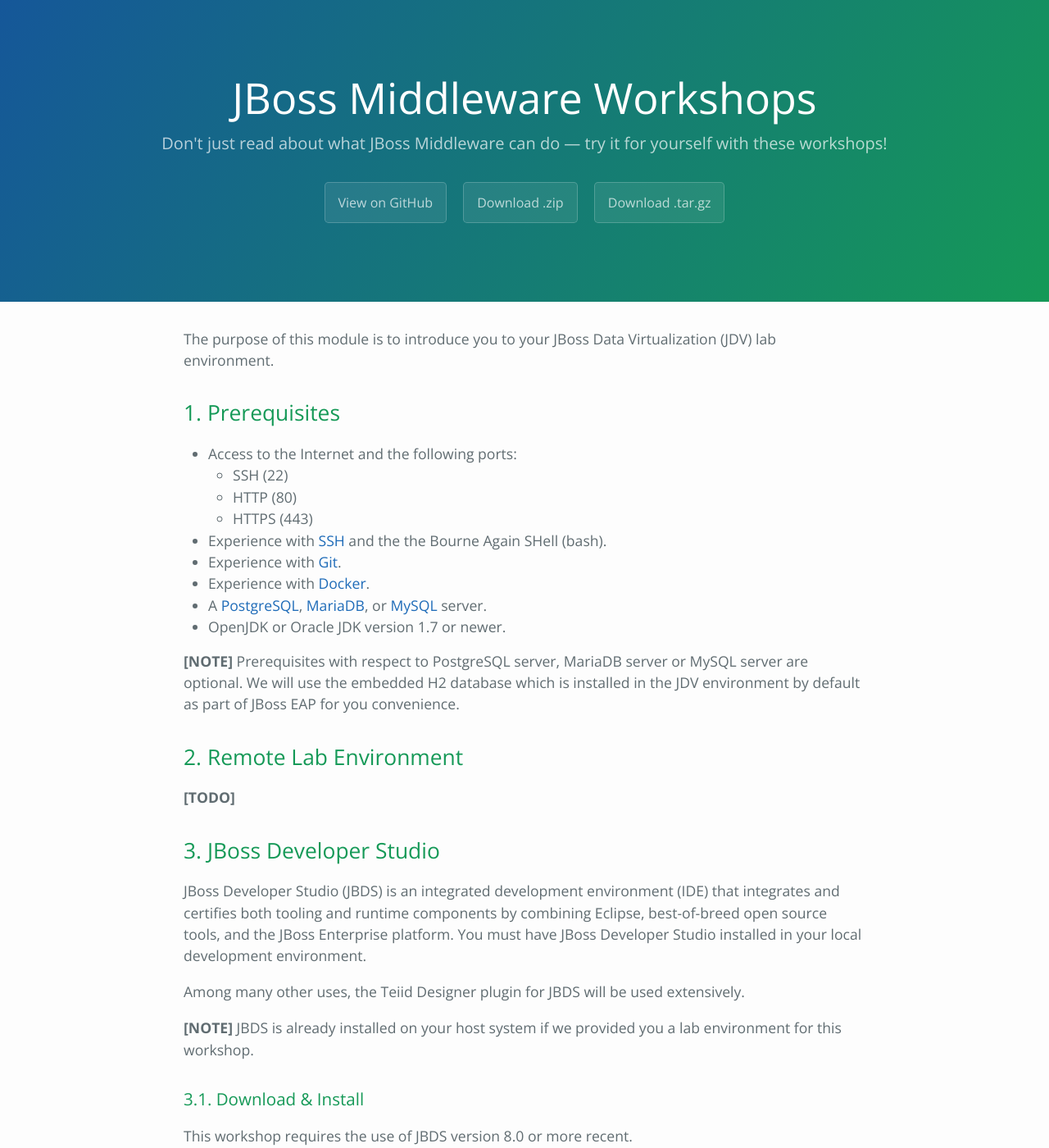
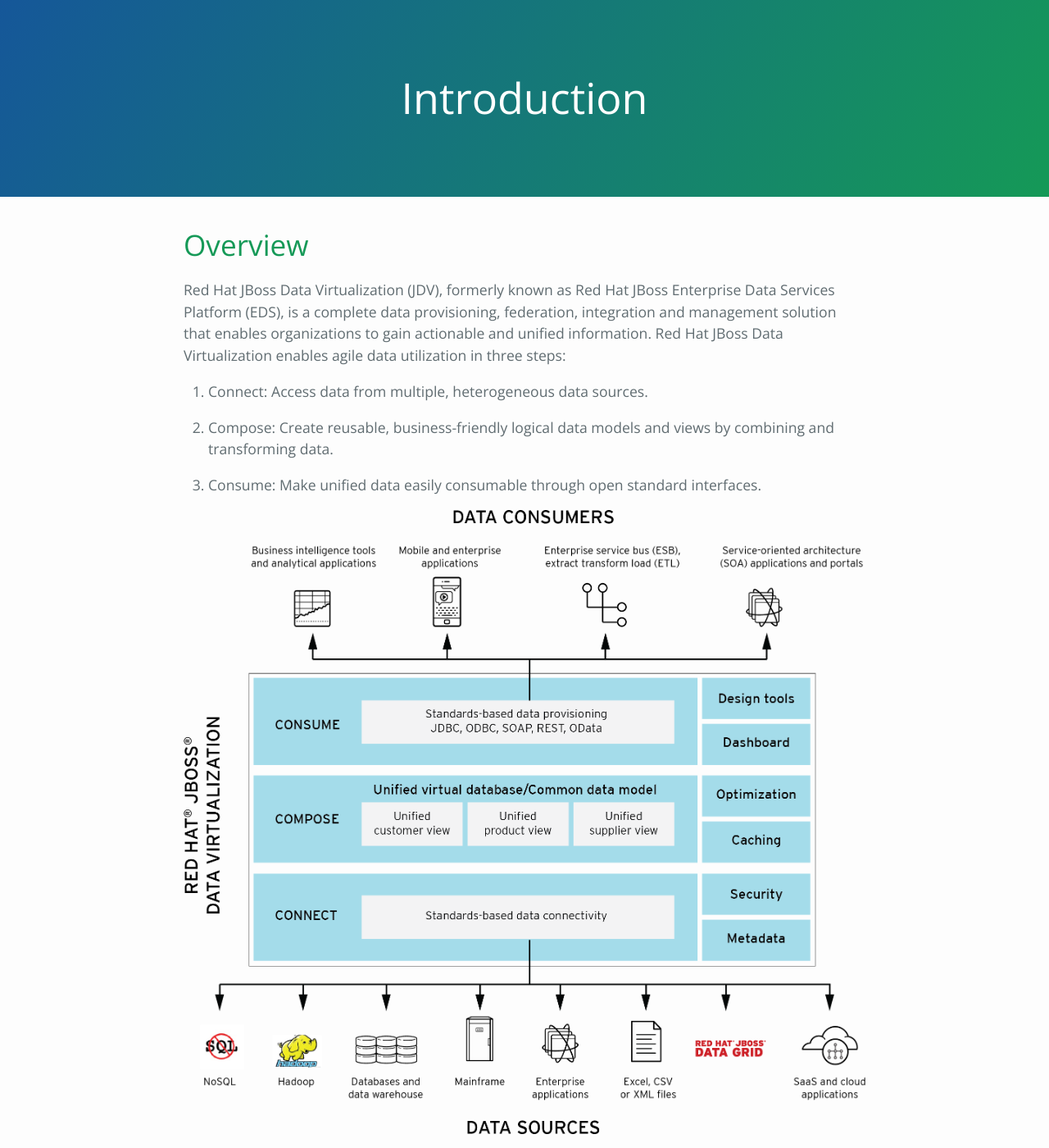
Before and after one commit to epe105/jboss-workshops, a Jekyll site: the page built from www/jdv/01-module.md, in a window 1280 px wide and 1400 px high. Shown: the whole window at 82% size. Built offline with Jekyll 4.4.1, drawn with Linux system fonts in a browser that asks for light colours; emoji names are drawn with the system emoji font; some of the changed text lies outside the part shown.

Commit message:
Initial revision

```diff
--- a/www/jdv/01-module.md
+++ b/www/jdv/01-module.md
@@ -1,11 +1,23 @@
 ---
 layout: "module"
-title: "Prerequisites"
+subtitle: "Introduction"
 ---
 
-The purpose of this module is to introduce you to your JBoss Data Virtualization (JDV) lab environment.
+# Overview
 
-## 1. Prerequisites
+Red Hat JBoss Data Virtualization (JDV), formerly known as Red Hat JBoss Enterprise Data Services Platform (EDS), is a complete data provisioning, federation, integration and management solution that enables organizations to gain actionable and unified information. Red Hat JBoss Data Virtualization enables agile data utilization in three steps:
+
+1. Connect: Access data from multiple, heterogeneous data sources.
+
+2. Compose: Create reusable, business-friendly logical data models and views by combining and transforming data.
+
+3. Consume: Make unified data easily consumable through open standard interfaces.
+
+![JDV Architecture]({{ "/images/jdv/architecture.png" | prepend: site.baseurl }})
+
+:information_source: If we provided you a lab environment for this workshop, we already set all this up for you — so you can skip everything below.
+
+## Prerequisites
 
 - Access to the Internet and the following ports:
   - SSH (22)
@@ -18,10 +30,6 @@
 - OpenJDK or Oracle JDK version 1.7 or newer.
 
 **[NOTE]** Prerequisites with respect to PostgreSQL server, MariaDB server or MySQL server are optional. We will use the embedded H2 database which is installed in the JDV environment by default as part of JBoss EAP for you convenience.
-
-## 2. Remote Lab Environment
-
-**[TODO]**
 
 ## 3. JBoss Developer Studio
 
@@ -233,7 +241,7 @@
 
 The following diagram depicts this Docker network proxy mechanism:
 
-![JDV Container Networking]({{ "/images/JDV_Container_Networking.png" | prepend: site.baseurl }})
+![JDV Container Networking]({{ "/images/jdv/container_networking.png" | prepend: site.baseurl }})
 
 ## 5. Setup Demo Database (optional)
 
@@ -264,10 +272,3 @@
 - uscustomers
 
 Congratulations, you have completed this introduction lab!
-
-
-**[TODO]**
-
-Now that you understand your environment, it is time to “hook up” JBoss Developer Studio to the JBoss Data Virtualization server instance.
-
-If the Servers pane is not already visible in JBoss Developer Studio, you can open it by Window ▸ Show View ▸ Other ▸ Server ▸ Servers. The Show View window is presented below.
```
Also changed, not shown: _posts/2016-09-28-data-virt.md (+2 -1 lines), images/jdv/architecture.png (added), images/jdv/container_networking.png (renamed from images/JDV_Container_Networking.png).
